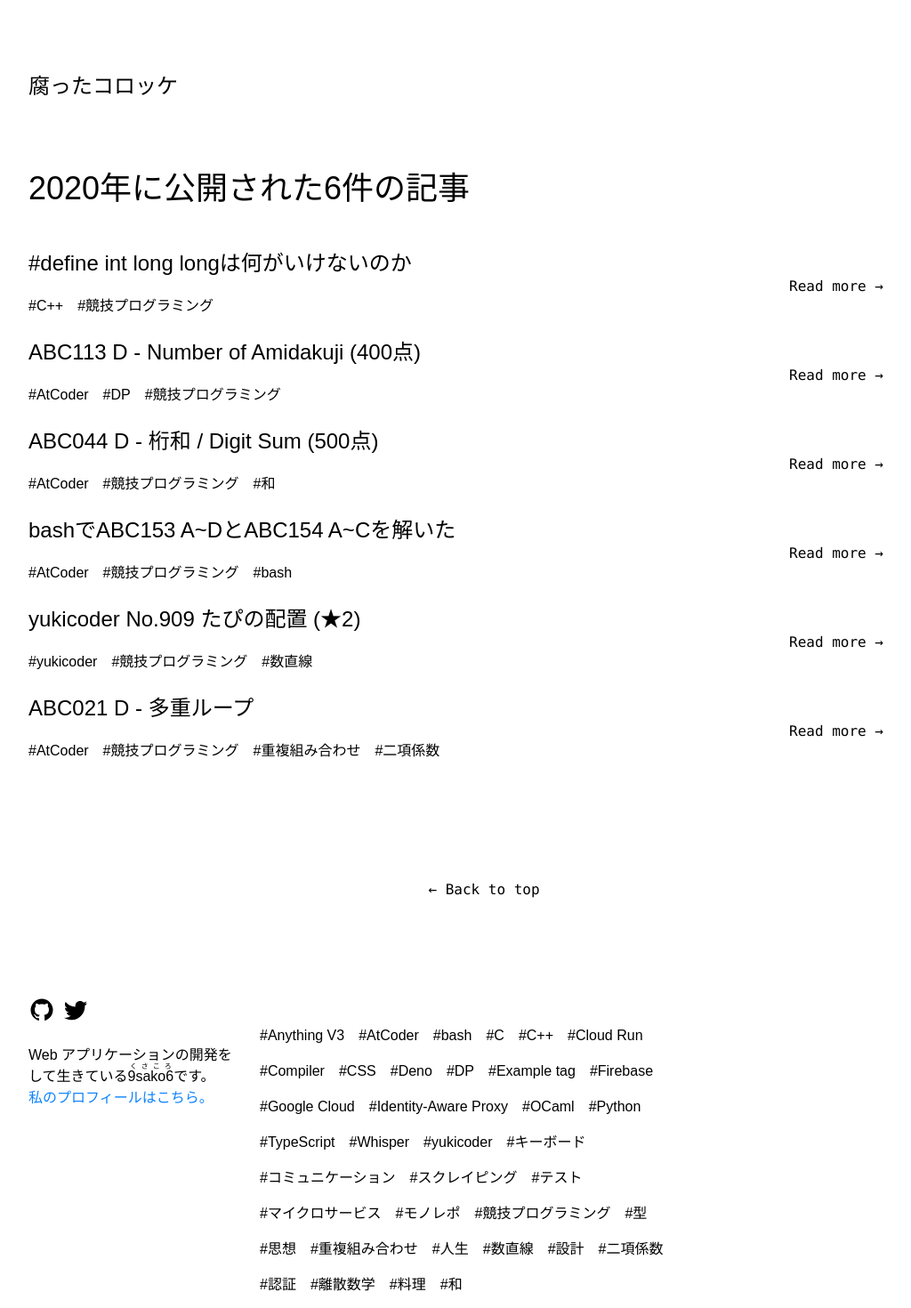
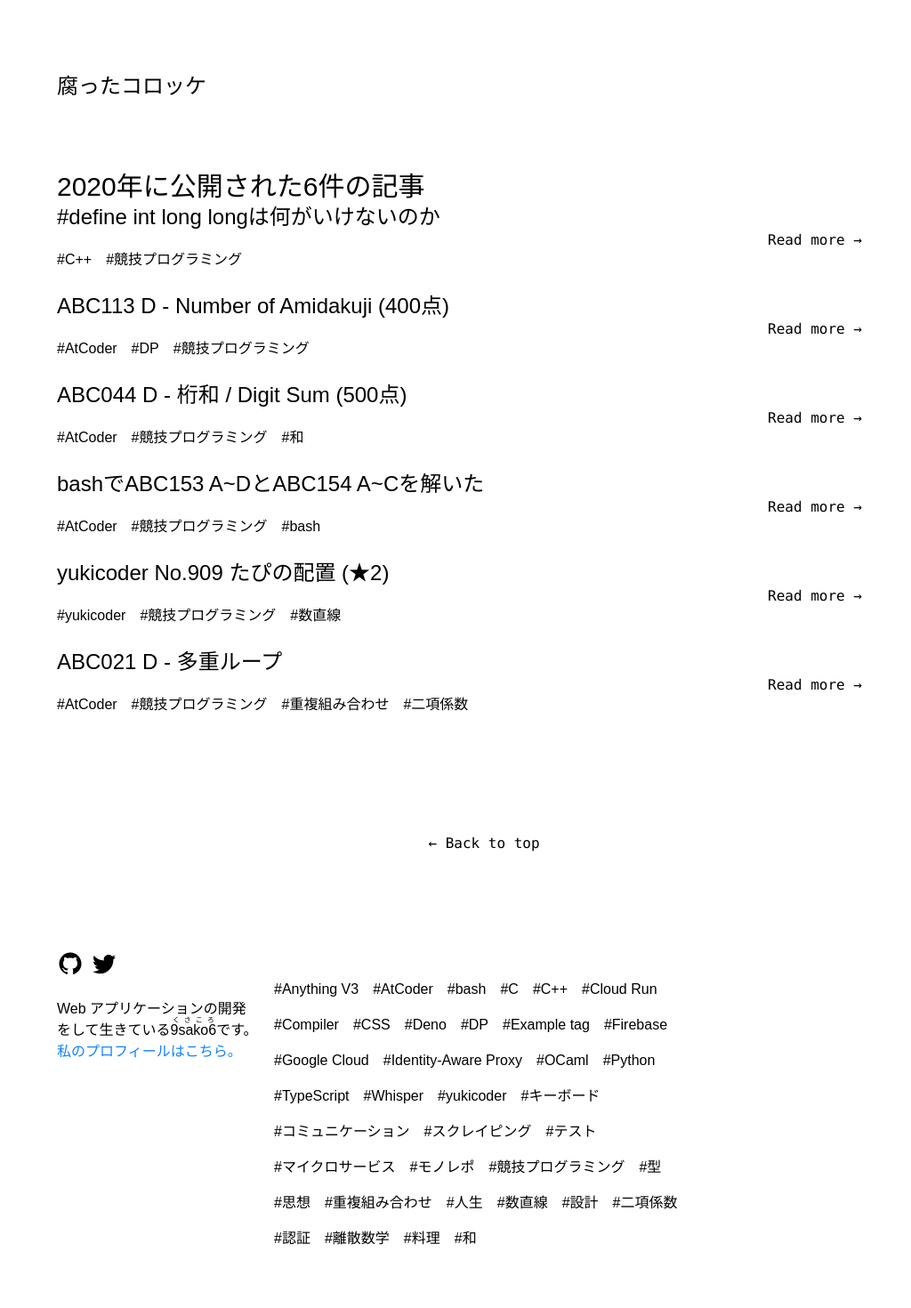
Before and after one commit to 9sako6/9sako6.github.io, a Next.js app in the folder blog-web/: page /archives/2020 in a window 1280 px wide. Shown: the top 1470 px of the page at 89% size, without its empty margins (96-1120 px from the left). Built offline with nearby package versions, Linux system fonts and the light colour scheme.

Commit message:
Fix embed card

```diff
--- a/blog-web/src/app/layout.tsx
+++ b/blog-web/src/app/layout.tsx
@@ -53,10 +53,10 @@ export default function RootLayout({
 }) {
   return (
     <html lang="ja" className={`${notoSerifJp.className}`}>
-      <body className="pl-4 pr-4">
+      <body className="m-auto pl-4 pr-4 md:pl-8 md:pr-8 md:max-w-5xl">
         <Header />
         <main className="flex items-center justify-center">
-          <div className="md:max-w-5xl w-full">{children}</div>
+          <div className="w-full">{children}</div>
         </main>
         <Footer />
       </body>
--- a/blog-web/src/components/templates/PostPage.tsx
+++ b/blog-web/src/components/templates/PostPage.tsx
@@ -1,9 +1,9 @@
 import { Props } from "@/app/posts/[slug]/page";
-import { SideBar } from "@/components/ui/SideBar";
 import "prismjs/themes/prism-okaidia.min.css";
 import { Body } from "../features/post/Body";
 import { PostDate } from "../features/post/PostDate";
 import { PageTitle } from "../ui/PageTitle";
+import { Tag } from "../features/post/Tag";
 
 export const PostPage: React.FC<Props> = ({
   title,
@@ -14,24 +14,21 @@ export const PostPage: React.FC<Props> = ({
 }) => {
   return (
     <>
-      <div className="flex justify-center">
+      <div className="grid place-items-center gap-4 pt-8 pb-16">
         <PageTitle title={title} />
-      </div>
-      <div className="flex justify-center pb-16">
+
+        <div className="flex gap-8">
+          {topics.length > 0 &&
+            topics.map((topic) => (
+              <div key={topic}>
+                <Tag tag={topic} />
+              </div>
+            ))}
+        </div>
         <PostDate date={new Date(date)} />
       </div>
-      <div className="grid md:grid-cols-4 max-w-5xl">
-        <div className="hidden md:block">
-          <SideBar topics={topics} title={title} url={url} />
-        </div>
-        <div className="hidden md:block md:col-span-3">
-          <Body html={bodyHtml} />
-        </div>
-      </div>
-      {/* SP */}
-      <div className="md:hidden">
-        <Body html={bodyHtml} />
-      </div>
+
+      <Body html={bodyHtml} />
     </>
   );
 };
--- a/blog-web/src/components/ui/Footer.tsx
+++ b/blog-web/src/components/ui/Footer.tsx
@@ -23,7 +23,7 @@ export const Footer = (): JSX.Element => {
         </div>
       )}
       {isRootPath && <div className="h-20"></div>}
-      <div className="md:max-w-5xl md:m-auto">
+      <div className="md:m-auto">
         <div className="grid md:grid-cols-4 md:gap-4">
           <div>
             <div className="flex items-center gap-2">
--- a/blog-web/src/components/ui/Header.tsx
+++ b/blog-web/src/components/ui/Header.tsx
@@ -4,7 +4,7 @@ import { SiteTitle } from "@/components/ui/SiteTitle";
 export const Header = (): JSX.Element => {
   return (
     <header>
-      <nav className="flex items-center pb-10 md:pb-20 pt-20 md:max-w-5xl m-auto justify-between">
+      <nav className="flex items-center pb-10 md:pb-20 pt-20 m-auto justify-between">
         <Link href="/">
           <SiteTitle />
         </Link>
--- a/blog-web/src/components/ui/PageTitle.tsx
+++ b/blog-web/src/components/ui/PageTitle.tsx
@@ -4,7 +4,7 @@ type Props = {
 
 export const PageTitle = ({ title }: Props): JSX.Element => {
   return (
-    <div className="text-4xl pb-12 flex items-center dark:text-zinc-300">
+    <div className="text-3xl flex items-center dark:text-zinc-300">
       <h1>{title}</h1>
     </div>
   );
--- a/blog-web/src/components/ui/SideBar.tsx
+++ /dev/null
@@ -1,23 +0,0 @@
-import { Tag } from "../features/post/Tag";
-
-export type SideBarProps = {
-  topics: string[];
-  title: string;
-  url: string;
-};
-
-export const SideBar = ({ topics }: SideBarProps) => (
-  <div className="p-8">
-    <div className="">
-      {topics.length > 0 && (
-        <div className="pt-8 pb-8 border-t border-b text-center dark:border-zinc-800">
-          {topics.map((topic) => (
-            <div key={topic}>
-              <Tag tag={topic} />
-            </div>
-          ))}
-        </div>
-      )}
-    </div>
-  </div>
-);
```
